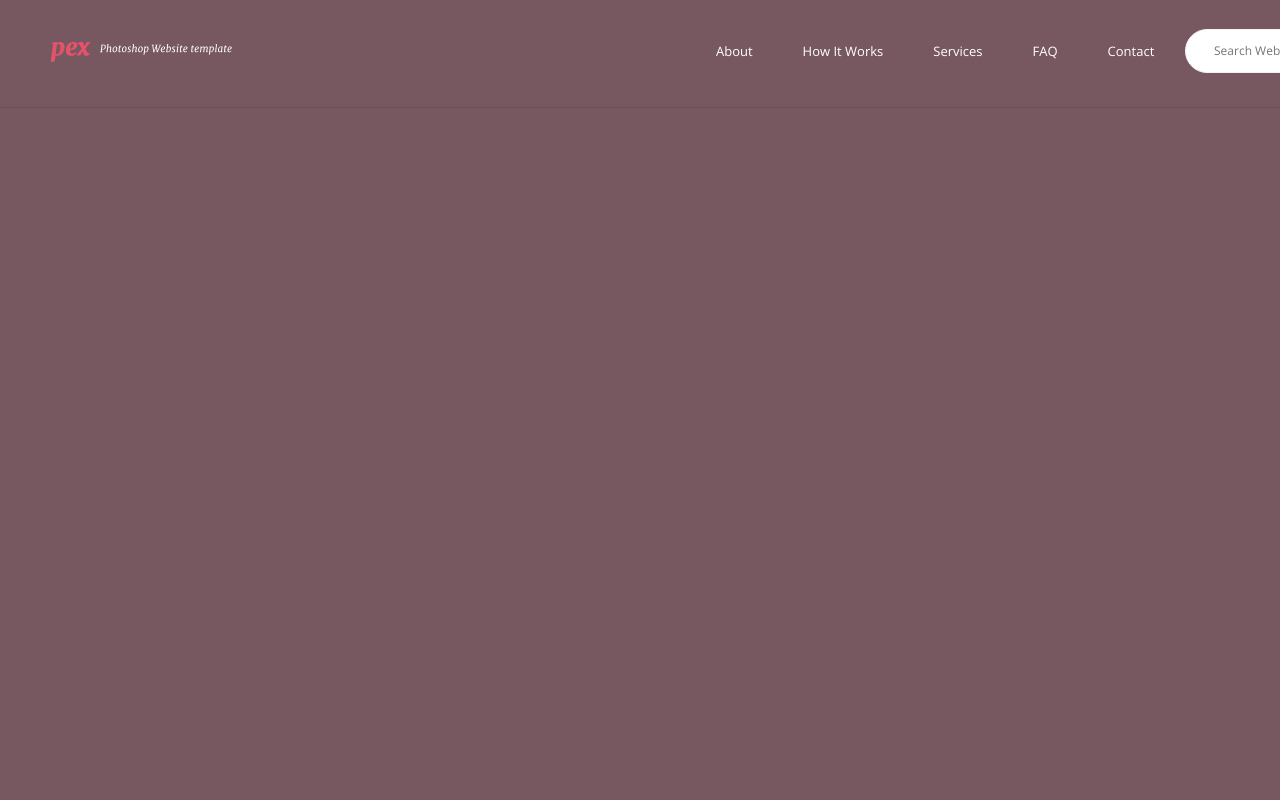
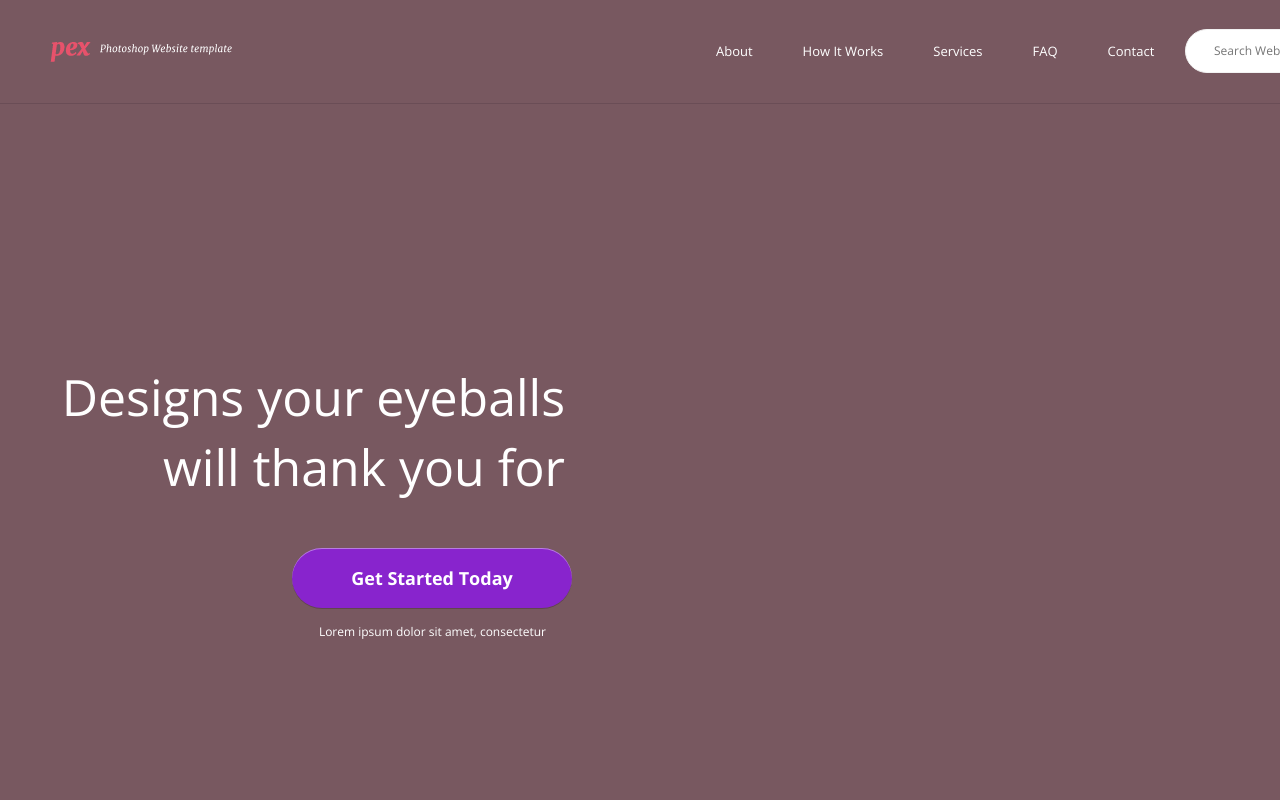
Before and after one commit to center-1/pex, a plain HTML site: page index.html in a window 1280 px wide. Shown: the top 800 px of the page. Drawn offline with nearby package versions, Linux system fonts and the light colour scheme.

Commit message:
логическая разметка
всех блоков

```diff
--- a/css/style.css
+++ b/css/style.css
@@ -2,10 +2,27 @@ body {
   background-color: #785860;
   font-family: 'Open Sans', sans-serif;
 }
+/*
+.body-bg {
+    background-image: url(../img/bg.png);
+    background-repeat: no-repeat;
+    background-position: top center;
+*/
+
 .container {
 	width: 1184px;
 	margin: 0 auto;
 	padding: 0;
+}
+.visually-hidden {
+  position: absolute;
+  width: 1px;
+  height: 1px;
+  margin: -1px;
+  border: 0;
+  padding: 0;
+  clip: rect(0 0 0 0);
+  overflow: hidden;
 }
 .main-header {
   display: flex;
@@ -16,7 +33,7 @@ body {
 .header-line::after {
   content: "";
   position: absolute;
-  top: 107px;
+  top: 103px;
   width: 100%;
   border-bottom: 1px solid rgb(53, 39, 49, 0.2);
 }
@@ -40,7 +57,7 @@ body {
 .main-menu a {
   display: block;
   padding-top: 39px;
-  padding-bottom: 40px;
+  padding-bottom: 36px;
   color: #ffffff;
   font-size: 13px;
   font-weight: 400;
@@ -77,3 +94,45 @@ body {
   height: 13px;
   background: url("../img/search_loupe.png") no-repeat;
 }
+.wrapper {
+  min-height: 790px;
+}
+.wrapper-inner {
+  margin-top: 255px;
+  margin-left: 12px;
+  width: 505px;
+  text-align: right;
+}
+.wrapper h2 {
+  color: #ffffff;
+  font-size: 50px;
+  font-weight: 400;
+  line-height: 70px;
+}
+.button {
+  display: inline-block;
+  vertical-align: top;
+  width: 280px;
+  height: 60px;
+  font-size: 18px;
+  font-weight: 700;
+  line-height: 60.13px;
+  text-decoration: none;
+  text-align: center;
+  box-shadow: 0 1px 0 rgba(0, 0, 0, 0.2), inset 0 1px 0 rgba(255, 255, 255, 0.4);
+  border-radius: 30px;
+}
+.button-wrapper {
+  margin-right: -7px;
+  margin-top: 4px;
+  color: #ffffff;
+  background-color: #8824cd;
+}
+.wrapper p {
+  margin-top: 15px;
+  margin-right: 19px;
+  color: #ffffff;
+  font-size: 12px;
+  font-weight: 400;
+  line-height: 17px;
+}
--- a/index.html
+++ b/index.html
@@ -28,7 +28,40 @@
       </div>
     </header>
     <div class="header-line"></div>
+    <main class="container">
+      <h1 class="visually-hidden">Landing page «Pex»</h1>
+      <div class="wrapper">
+        <div class="wrapper-inner">
+          <h2>Designs your eyeballs will thank you for</h2>
+          <a class="button button-wrapper" href="#">Get Started Today</a>
+          <p>Lorem ipsum dolor sit amet, consectetur</p>
+        </div>
+      </div>
 
+      <div class="features">
+        <p>123</p>
+      </div>
 
+      <div class="started">
+      </div>
+
+      <div class="rubric">
+      </div>
+
+      <div class="image-stretch">
+      </div>
+
+      <div class="feature-article">
+      </div>
+
+      <div class="about">
+      </div>
+
+      <div class="contact">
+      </div>
+    </main>
+
+    <footer class="main-footer container">
+    </footer>
   </body>
 </html>
```
